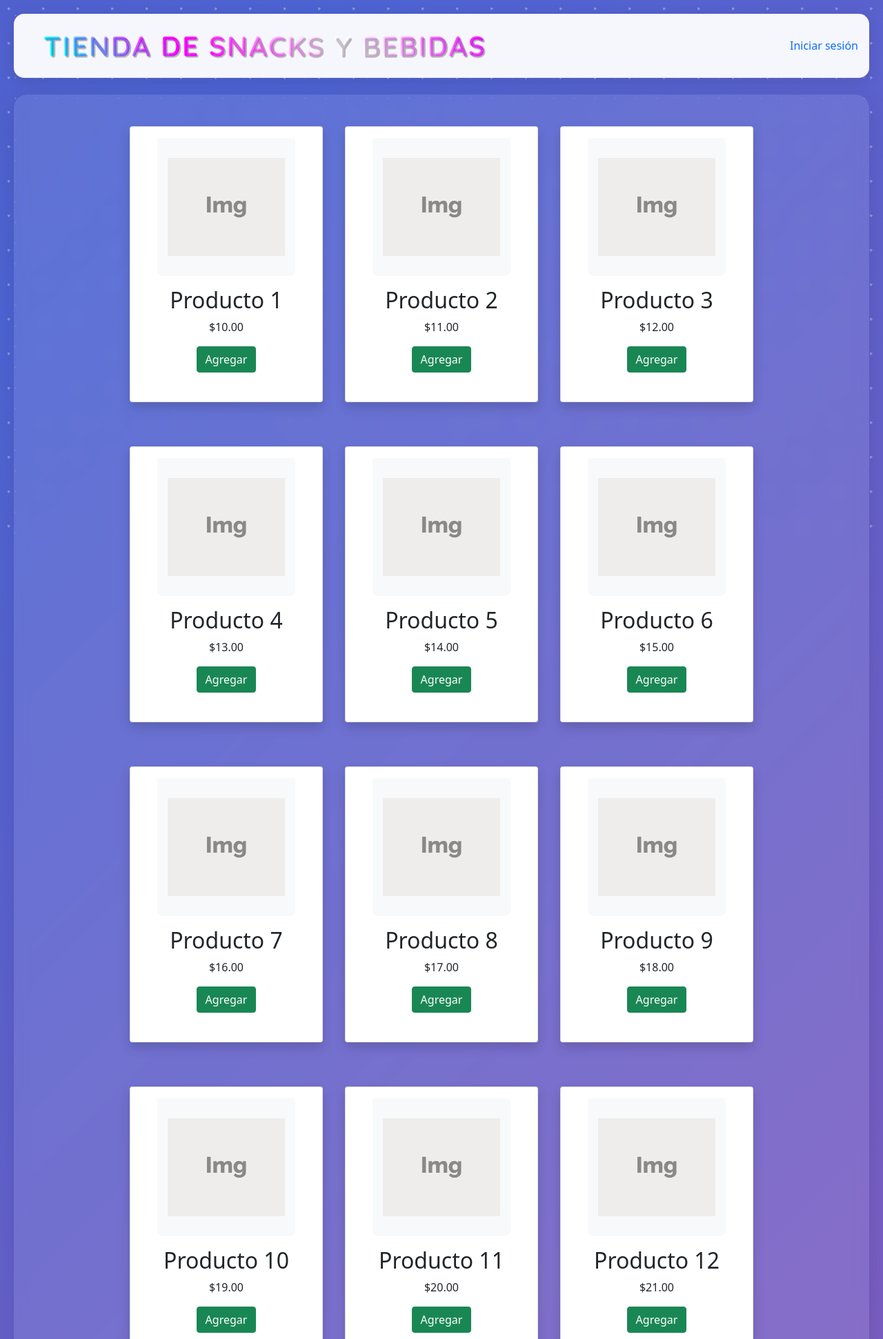
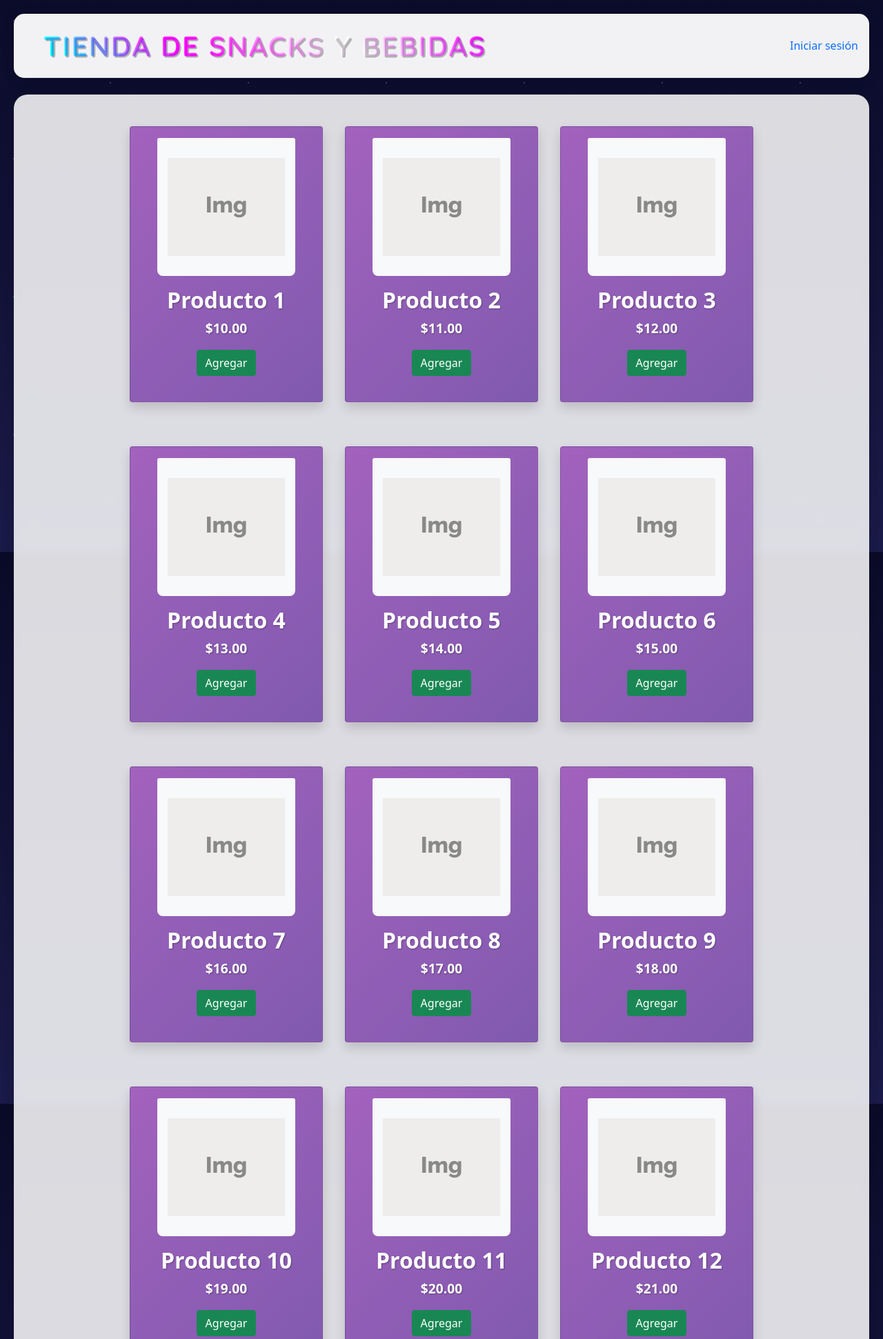
Before and after one commit to yzkrafabf/sinkro, a PHP site: page / in a window 1280 px wide. Shown: the top 1941 px of the page at 69% size. Run offline with PHP 8.4, Linux system fonts and the light colour scheme; data comes from the database, SQL or seed files in the repository.

Commit message:
estilo.css

```diff
--- a/css/estilo.css
+++ b/css/estilo.css
@@ -12,51 +12,91 @@
   --retro-morado: #a8e6cf;
 }
 
-/* Fondo retro azul con morado */
+/* Fondo espacial */
 body {
-  background: linear-gradient(135deg,
-    #667eea 0%,
-    #764ba2 25%,
-    #4c63d2 50%,
-    #9b59b6 75%,
-    #667eea 100%);
-  background-size: 400% 400%;
-  animation: gradientShift 15s ease infinite;
+  background: linear-gradient(to bottom, #0B0B2A, #1B1B4B);
   min-height: 100vh;
   position: relative;
 }
 
-/* Animación del gradiente retro */
-@keyframes gradientShift {
-  0% { background-position: 0% 50%; }
-  50% { background-position: 100% 50%; }
-  100% { background-position: 0% 50%; }
+html {
+  height: 100%;
+  overflow-y: auto;
 }
 
-/* Patrón de puntos retro superpuesto */
+/* Estrellas brillantes */
 body::before {
   content: '';
   position: fixed;
   top: 0;
   left: 0;
-  width: 100%;
-  height: 100%;
+  right: 0;
+  bottom: 0;
   background-image:
-    radial-gradient(circle at 25% 25%, rgba(255, 255, 255, 0.3) 2px, transparent 2px),
-    radial-gradient(circle at 75% 75%, rgba(255, 255, 255, 0.2) 1px, transparent 1px);
-  background-size: 50px 50px, 30px 30px;
-  pointer-events: none;
+    radial-gradient(1px 1px at 20px 30px, #ffffff, rgba(0,0,0,0)),
+    radial-gradient(1px 1px at 40px 70px, #ffffff, rgba(0,0,0,0)),
+    radial-gradient(1px 1px at 50px 160px, #ffffff, rgba(0,0,0,0)),
+    radial-gradient(1px 1px at 90px 40px, #ffffff, rgba(0,0,0,0)),
+    radial-gradient(1px 1px at 130px 80px, #ffffff, rgba(0,0,0,0)),
+    radial-gradient(1px 1px at 160px 120px, #ffffff, rgba(0,0,0,0)),
+    radial-gradient(1px 1px at 170px 90px, #ffffff, rgba(0,0,0,0)),
+    radial-gradient(1px 1px at 180px 60px, #ffffff, rgba(0,0,0,0)),
+    radial-gradient(1px 1px at 190px 150px, #ffffff, rgba(0,0,0,0)),
+    radial-gradient(1px 1px at 200px 30px, #ffffff, rgba(0,0,0,0));
+  background-repeat: repeat;
+  background-size: 200px 200px;
+  animation: twinkle 3s ease-in-out infinite alternate;
+  opacity: 0.8;
   z-index: -1;
 }
 
-/* Asegurar que el contenido principal tenga un fondo semi-transparente */
+/* Nebulosa espacial */
+body::after {
+  content: '';
+  position: fixed;
+  width: 100%;
+  height: 100%;
+  background:
+    radial-gradient(circle at 50% 50%,
+      rgba(123, 31, 162, 0.3) 0%,
+      rgba(32, 0, 128, 0.2) 25%,
+      rgba(0, 0, 64, 0.1) 50%,
+      transparent 70%),
+    radial-gradient(circle at 20% 30%,
+      rgba(171, 71, 188, 0.3) 0%,
+      rgba(106, 27, 154, 0.2) 25%,
+      rgba(74, 20, 140, 0.1) 50%,
+      transparent 70%);
+  animation: nebula 15s ease infinite;
+  z-index: -2;
+}
+
+@keyframes twinkle {
+  0%, 100% {
+    opacity: 0.6;
+  }
+  50% {
+    opacity: 1;
+  }
+}
+
+@keyframes nebula {
+  0%, 100% {
+    transform: scale(1);
+  }
+  50% {
+    transform: scale(1.1);
+  }
+}
+
+/* Asegurar que el contenido principal sea legible sobre la imagen */
 main {
-  background: rgba(255, 255, 255, 0.1);
-  backdrop-filter: blur(10px);
+  background: rgba(255, 255, 255, 0.85);
+  backdrop-filter: blur(5px);
   border-radius: 20px;
   margin: 20px;
   padding: 30px;
-  box-shadow: 0 8px 32px rgba(0, 0, 0, 0.1);
+  box-shadow: 0 8px 32px rgba(0, 0, 0, 0.2);
 }
 
 /* Header con estilo retro */
@@ -100,6 +140,12 @@
   transition: 0.2s ease-in;
   width: 280px; /* Ancho fijo para todas las cards */
   height: 400px; /* Altura fija para todas las cards */
+  background: linear-gradient(135deg,
+    rgba(123, 31, 162, 0.7),
+    rgba(74, 20, 140, 0.7)) !important;
+  backdrop-filter: blur(5px);
+  border: 1px solid rgba(255, 255, 255, 0.3);
+  box-shadow: 0 4px 15px rgba(123, 31, 162, 0.3);
 }
 
 .producto:hover {
@@ -124,6 +170,20 @@
 .card-body {
   text-align: center;
   padding: 15px;
+  color: white; /* Texto blanco para mejor contraste */
+}
+
+.card-title {
+  color: white;
+  font-weight: bold;
+  text-shadow: 1px 1px 2px rgba(0, 0, 0, 0.3);
+}
+
+.card-text {
+  color: white;
+  font-size: 1.2em;
+  font-weight: bold;
+  text-shadow: 1px 1px 2px rgba(0, 0, 0, 0.3);
 }
 
 /* Asegurar que las cards estén centradas en la página */
```
